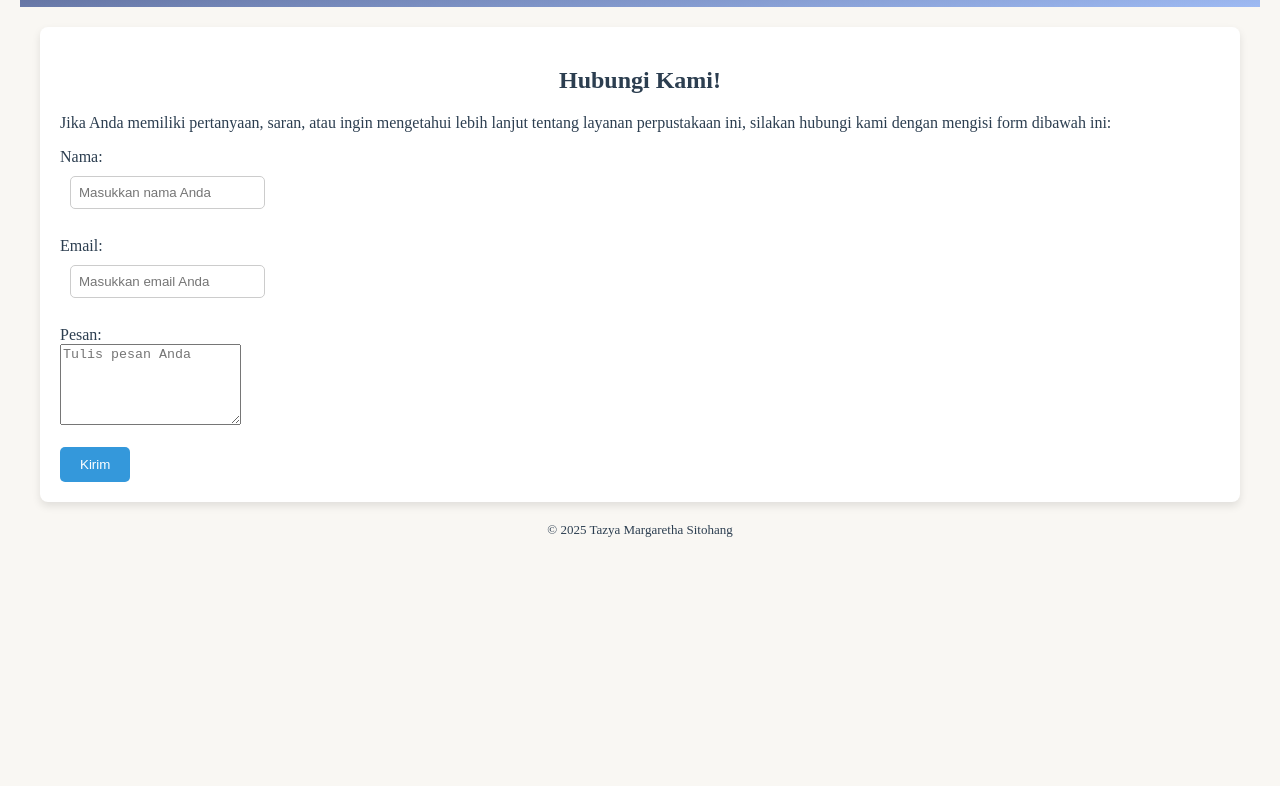
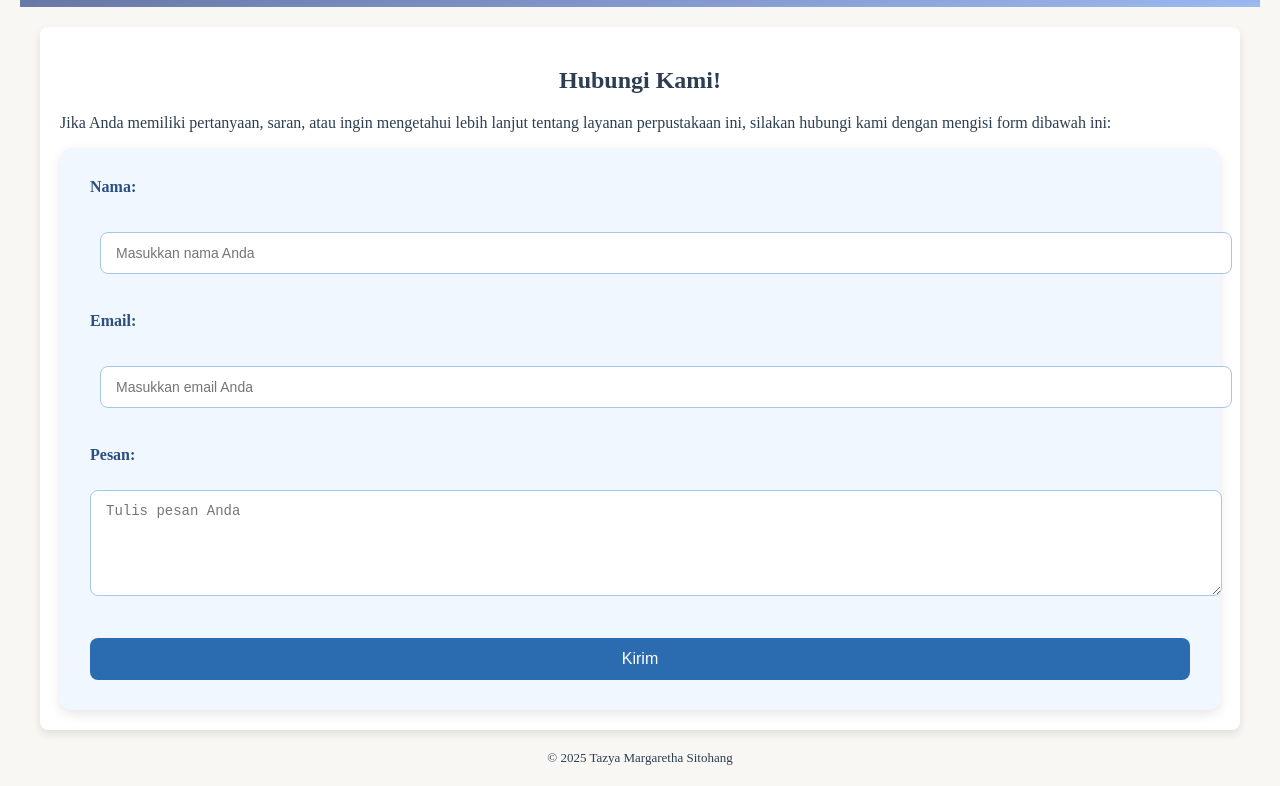
Before and after one commit to tazyams/tazyasitohang, a plain HTML site: page contact-us.html in a window 1280 px wide. Shown: the part 128-914 px from the top of the page. Before the commit the page ends 800 px from the top, so only its background shows below. Drawn offline with Linux system fonts and the light colour scheme.

Commit message:
Update styles.css

```diff
--- a/styles.css
+++ b/styles.css
@@ -325,3 +325,53 @@ input {
   transform: translateY(-5px);
   box-shadow: 0 8px 12px rgba(0, 0, 0, 0.25);
 }
+
+form {
+    background-color: #f0f7ff;
+    padding: 30px;
+    border-radius: 12px;
+    box-shadow: 0 4px 12px rgba(0, 0, 0, 0.1);
+}
+
+form label {
+    display: block;
+    margin-bottom: 8px;
+    font-weight: bold;
+    color: #2b4f81;
+}
+
+form input[type="text"],
+form input[type="email"],
+form textarea {
+    width: 100%;
+    padding: 12px 15px;
+    margin-bottom: 20px;
+    border: 1px solid #a7c7e7;
+    border-radius: 8px;
+    font-size: 14px;
+    background-color: #ffffff;
+    transition: border 0.3s ease;
+}
+
+form input:focus,
+form textarea:focus {
+    border-color: #2b6cb0;
+    outline: none;
+    background-color: #f2f9ff;
+}
+
+form button {
+    background-color: #2b6cb0;
+    color: white;
+    border: none;
+    padding: 12px 20px;
+    font-size: 16px;
+    border-radius: 8px;
+    cursor: pointer;
+    transition: background-color 0.3s ease;
+    width: 100%;
+}
+
+form button:hover {
+    background-color: #245a99;
+}
```
